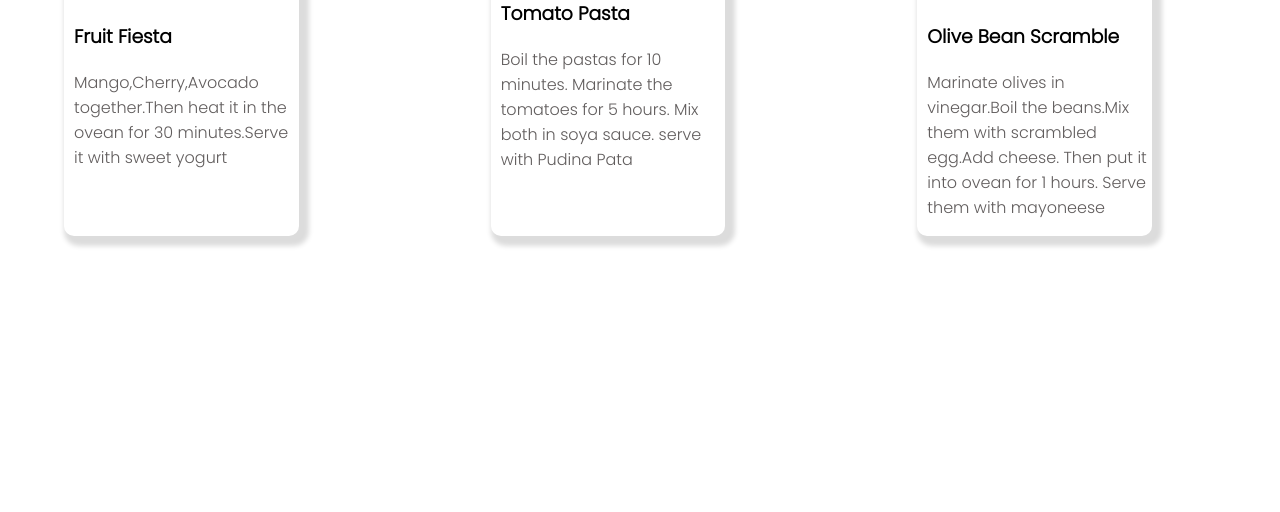
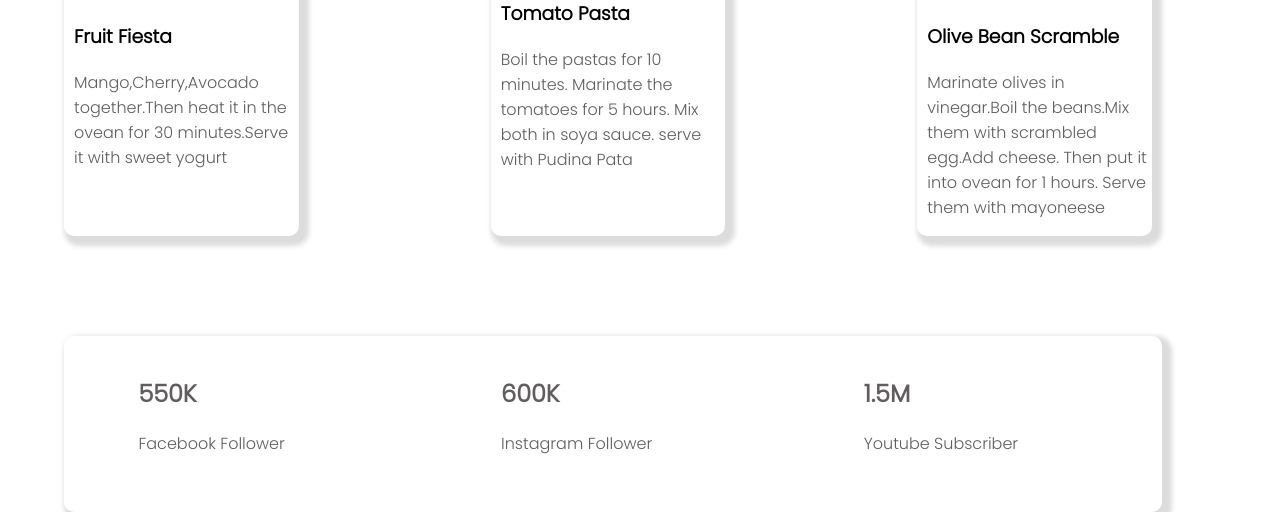
Before and after one commit to shaontalha/Food-Blog, a plain HTML site: page index.html in a window 1280 px wide. Shown: the part 1723-2235 px from the top of the page. Before the commit the page ends 2059 px from the top, so only its background shows below. Drawn offline with Linux system fonts and the light colour scheme.

Commit message:
special part added

```diff
--- a/index.html
+++ b/index.html
@@ -79,6 +79,23 @@
 
 
     </section>
+    <section class="special-part">
+        <div class="followers">
+            <h2>550K</h2>
+            <p>Facebook Follower</p>
+
+
+        </div>
+        <div class="followers">
+            <h2>600K</h2>
+            <p>Instagram Follower</p>
+        </div>
+        <div class="followers">
+            <h2>1.5M</h2>
+            <p>Youtube Subscriber</p>
+        </div>
+
+    </section>
 
 
 
--- a/style.css
+++ b/style.css
@@ -2,6 +2,7 @@ body{
     font-family: 'Poppins', sans-serif;
     margin: 0;
     height: 100%;
+    width: 100%;
 
 
 }
@@ -72,10 +73,29 @@ h2{
     border-radius: 10px;
 }
 .recipes-description img{
-
-
-
     width: 95%;
     border-radius: 10px;
+}
+.special-part{
+    box-shadow: 5px 5px 5px 5px gainsboro ;
+    width: 85%;
+    margin-left: 5%;
+    padding-top: 10px;
+    padding-bottom: 40px;
+    padding-right: 0;
+    padding-left: 10px;
+    border-radius: 10px;
+    display: flex;
+}
+
+.followers{
+    width: 20%;
+    margin-left: 5%;
+    margin-right: 10%;
+    padding-top: 10px;
+    padding-left: 10px;
 
 }
+.bolder{
+    font-weight: bolder;
+}
```
